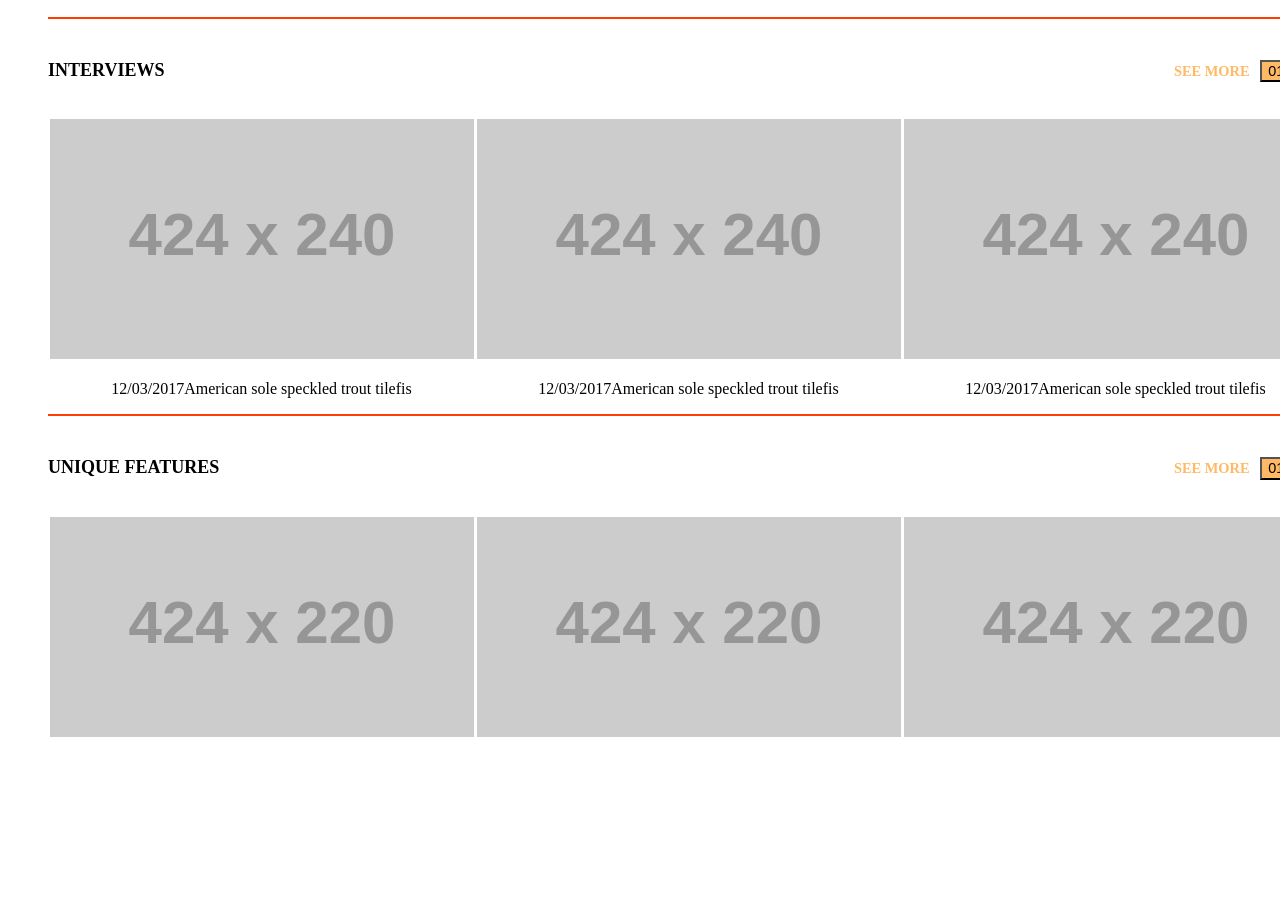
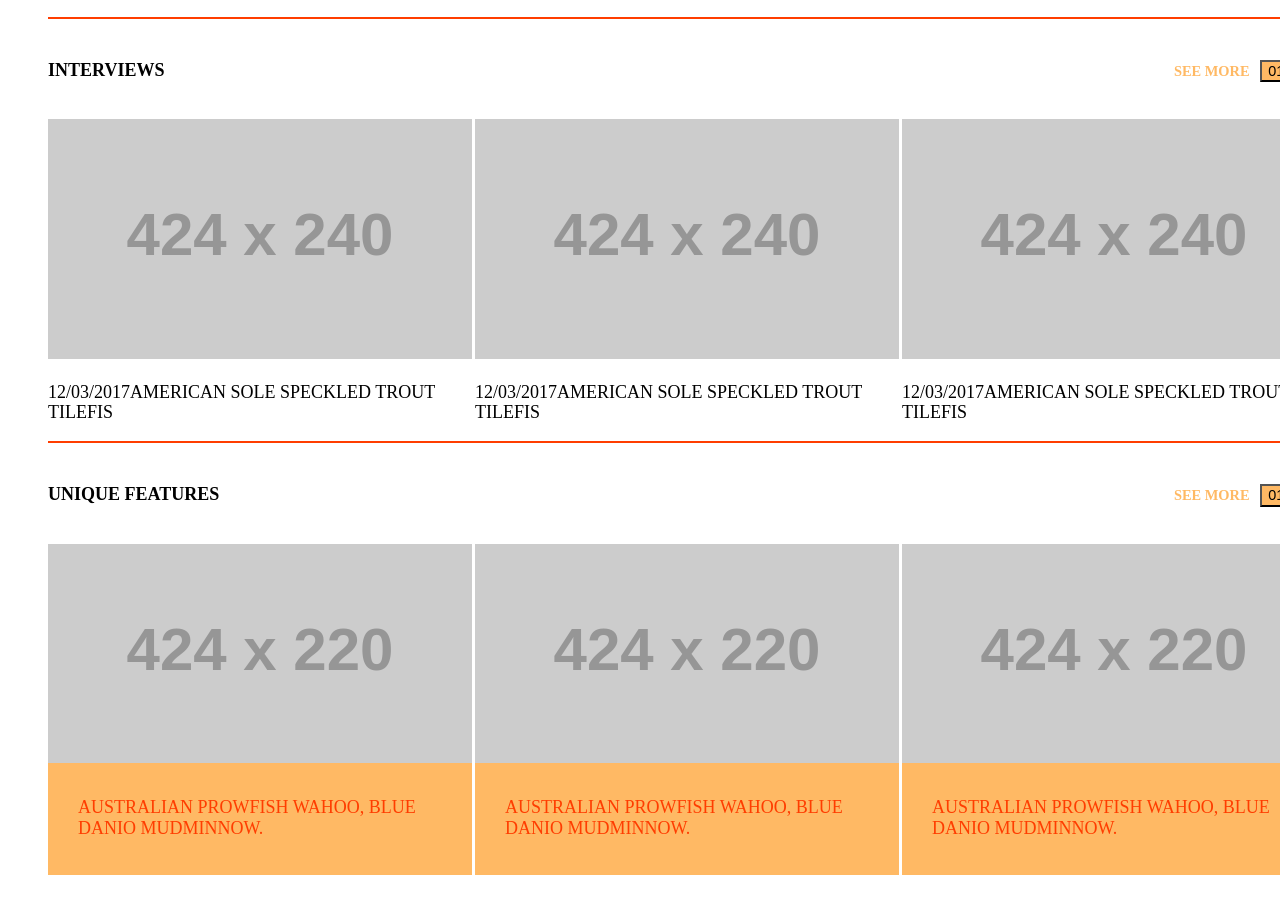
Before and after one commit to SawyerOk/two-blocks, a plain HTML site: page index.html in a window 1280 px wide. Shown: the part 1053-1951 px from the top of the page. Before the commit the page ends 1859 px from the top, so only its background shows below. Drawn offline with Linux system fonts and the light colour scheme; placeholder pictures from the web are drawn by us.

Commit message:
Added section-2's styles

```diff
--- a/index.html
+++ b/index.html
@@ -159,21 +159,34 @@
               </small>
             </h3>
           </div>
-        <div class="info">
+        <div class="info info-2 clearfix">
           <div class="col">
             <img src="http://via.placeholder.com/424x220" alt="info-2-img-1">
+            <div class="text-content">
+              <p>Australian prowfish wahoo, blue danio mudminnow.</p>
+            </div>
           </div>
           <div class="col">
             <img src="http://via.placeholder.com/424x220" alt="info-2-img-2">
+            <div class="text-content">
+              <p>Australian prowfish wahoo, blue danio mudminnow.</p>
+            </div>
           </div>
           <div class="col">
             <img src="http://via.placeholder.com/424x220" alt="info-2-img-3">
+            <div class="text-content">
+              <p>Australian prowfish wahoo, blue danio mudminnow.</p>
+            </div>
           </div>
         </div>
       </div>
       <div class="aside-cont">
-        <img src="http://via.placeholder.com/672x560" alt="aside-img-3">
-        <img src="http://via.placeholder.com/672x288" alt="aside-img-4">
+        <div class="aside-img-1">
+          <img src="http://via.placeholder.com/672x560" alt="aside-img-3">
+        </div>
+        <div class="aside-img-2">
+          <img src="http://via.placeholder.com/672x288" alt="aside-img-4">
+        </div>
       </div>
     </div>
   </div>
--- a/scss/2-layouts/_section-2.scss
+++ b/scss/2-layouts/_section-2.scss
@@ -4,10 +4,6 @@
     width: 1328px;
   }
   display: block;
-  .info {
-    text-align: center;
-    width: 1282px;
-  }
   .col {
     width: 427px;
     float: left;
@@ -16,4 +12,41 @@
     }
 
   }
+  .info {
+    // text-align: center;
+    width: 1282px;
+
+    .text-content{
+      p {
+        font-size: 18px;
+        text-transform: uppercase;
+      }
+    }
+  }
+
+  .info-2 {
+    .text-content {
+      position: relative;
+      top: -5px;
+      p {
+        width: 424px;
+        padding-top: 34px;
+        padding-left: 30px;
+        margin-top: 0px;
+        height: 112px;
+        background: $sem-color;
+        color: $main-color
+        ;
+      }
+    }
+  }
+
+ .aside-cont {
+    margin-top: 65px;
+
+    .aside-img-1 {
+      margin-bottom: 5px;
+    }
+ }
+
 }
```
Also changed, not shown: css/app.css, 1 other file.
